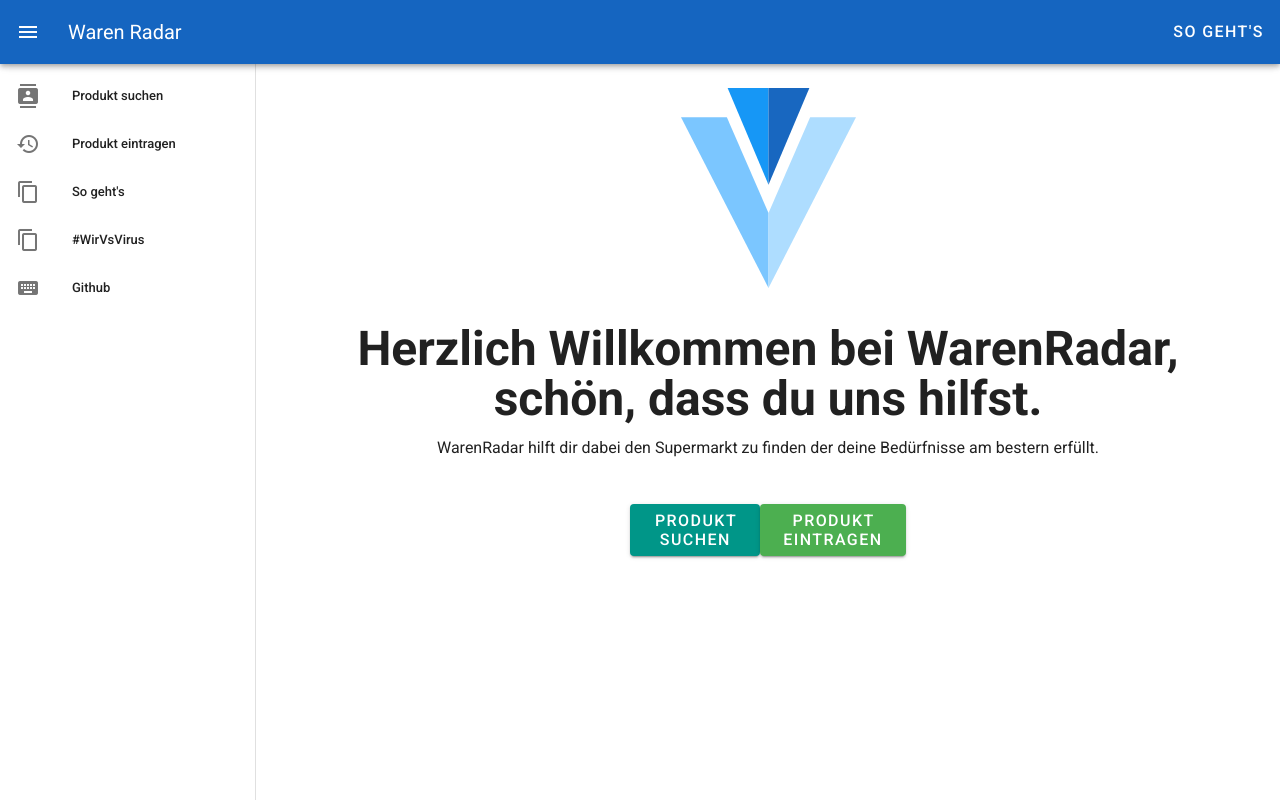
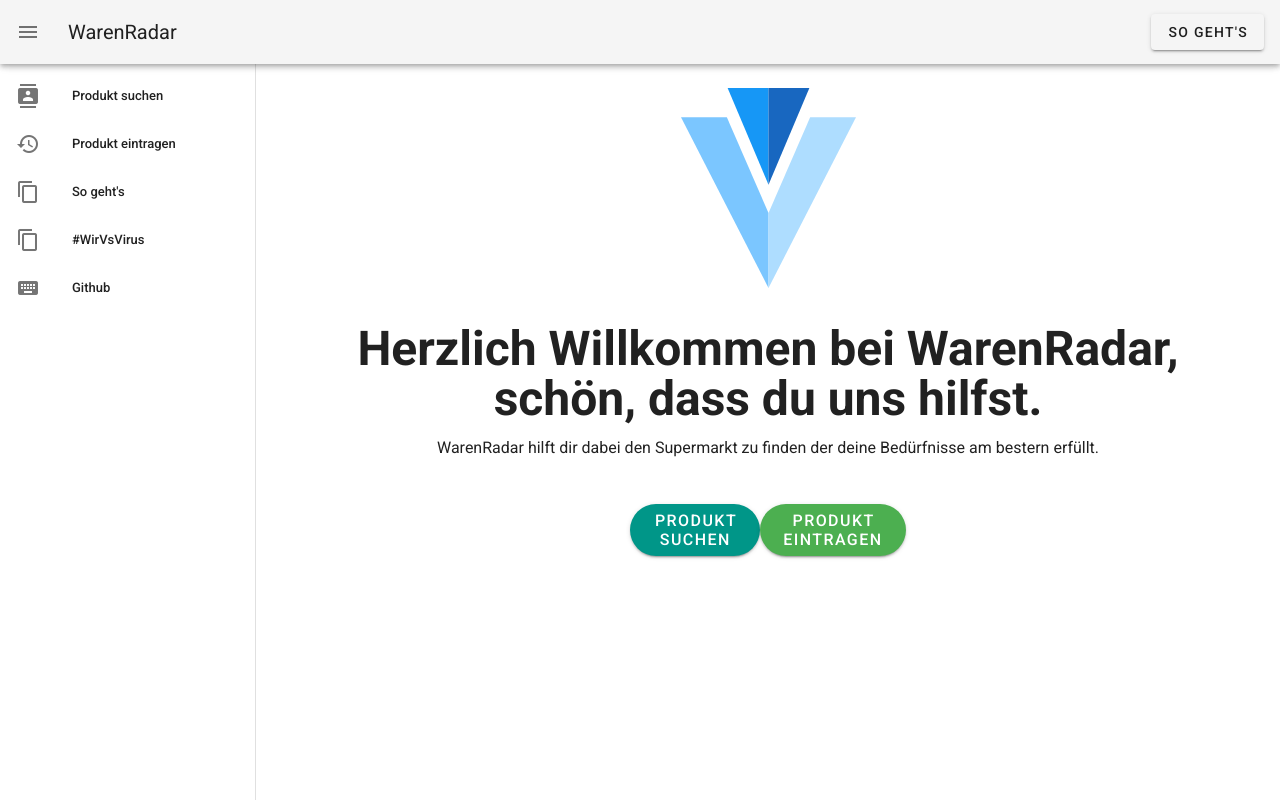
Before and after one commit to mschoeffel/WirVsVirus-MarketSupplyChecker, a Vue app in the folder Frontend/: page / in a window 1280 px wide. Built offline with nearby package versions, Linux system fonts and the light colour scheme.

Commit message:
SoGehts Component

```diff
--- a/Frontend/src/components/HelloWorld.vue
+++ b/Frontend/src/components/HelloWorld.vue
@@ -26,9 +26,8 @@
         cols="12"
       >
         <v-row justify="center">
-          <v-btn round color="primary" dark x-large>Produkt<br>suchen</v-btn>
-          <div class="divider"></div>
-          <v-btn round color="success" dark x-large>Produkt<br>Eintragen</v-btn>
+          <v-btn rounded color="primary" dark x-large>Produkt<br>suchen</v-btn>
+          <v-btn rounded color="success" dark x-large>Produkt<br>Eintragen</v-btn>
         </v-row>
       </v-col>
     </v-row>
@@ -38,58 +37,7 @@
 <script>
   export default {
     name: 'HelloWorld',
-
     data: () => ({
-      ecosystem: [
-        {
-          text: 'vuetify-loader',
-          href: 'https://github.com/vuetifyjs/vuetify-loader',
-        },
-        {
-          text: 'github',
-          href: 'https://github.com/vuetifyjs/vuetify',
-        },
-        {
-          text: 'awesome-vuetify',
-          href: 'https://github.com/vuetifyjs/awesome-vuetify',
-        },
-      ],
-      importantLinks: [
-        {
-          text: 'Documentation',
-          href: 'https://vuetifyjs.com',
-        },
-        {
-          text: 'Chat',
-          href: 'https://community.vuetifyjs.com',
-        },
-        {
-          text: 'Made with Vuetify',
-          href: 'https://madewithvuejs.com/vuetify',
-        },
-        {
-          text: 'Twitter',
-          href: 'https://twitter.com/vuetifyjs',
-        },
-        {
-          text: 'Articles',
-          href: 'https://medium.com/vuetify',
-        },
-      ],
-      whatsNext: [
-        {
-          text: 'Explore components',
-          href: 'https://vuetifyjs.com/components/api-explorer',
-        },
-        {
-          text: 'Select a layout',
-          href: 'https://vuetifyjs.com/layout/pre-defined',
-        },
-        {
-          text: 'Frequently Asked Questions',
-          href: 'https://vuetifyjs.com/getting-started/frequently-asked-questions',
-        },
-      ],
-    }),
+    })
   }
 </script>
--- a/Frontend/src/layouts/LayoutDefault.vue
+++ b/Frontend/src/layouts/LayoutDefault.vue
@@ -77,18 +77,17 @@
         <v-app-bar
                 :clipped-left="$vuetify.breakpoint.lgAndUp"
                 app
-                color="blue darken-3"
-                dark
         >
             <v-app-bar-nav-icon @click.stop="drawer = !drawer" />
             <v-toolbar-title
-                    style="width: 300px"
+                    v-on:click="routeHome"
+                    style="width: 300px; cursor: pointer"
                     class="ml-0 pl-4"
             >
-                <span class="hidden-sm-and-down">Waren Radar</span>
+                <span class="hidden-sm-and-down">WarenRadar</span>
             </v-toolbar-title>
             <v-spacer />
-            <a href="/" class="v-btn v-btn--flat theme--dark">So Geht's</a>
+            <v-btn v-on:click="routeSoGehts" class="v-btn">So Geht's</v-btn>
         </v-app-bar>
         <v-content>
             <slot />
@@ -114,6 +113,14 @@
             ],
         }),
         components: {
+        },
+        methods: {
+            routeSoGehts: function() {
+            this.$router.push({ path: "/manual" });
+            },
+            routeHome: function() {
+                this.$router.push({ path: "/" });
+            }
         }
     }
 </script>
```
